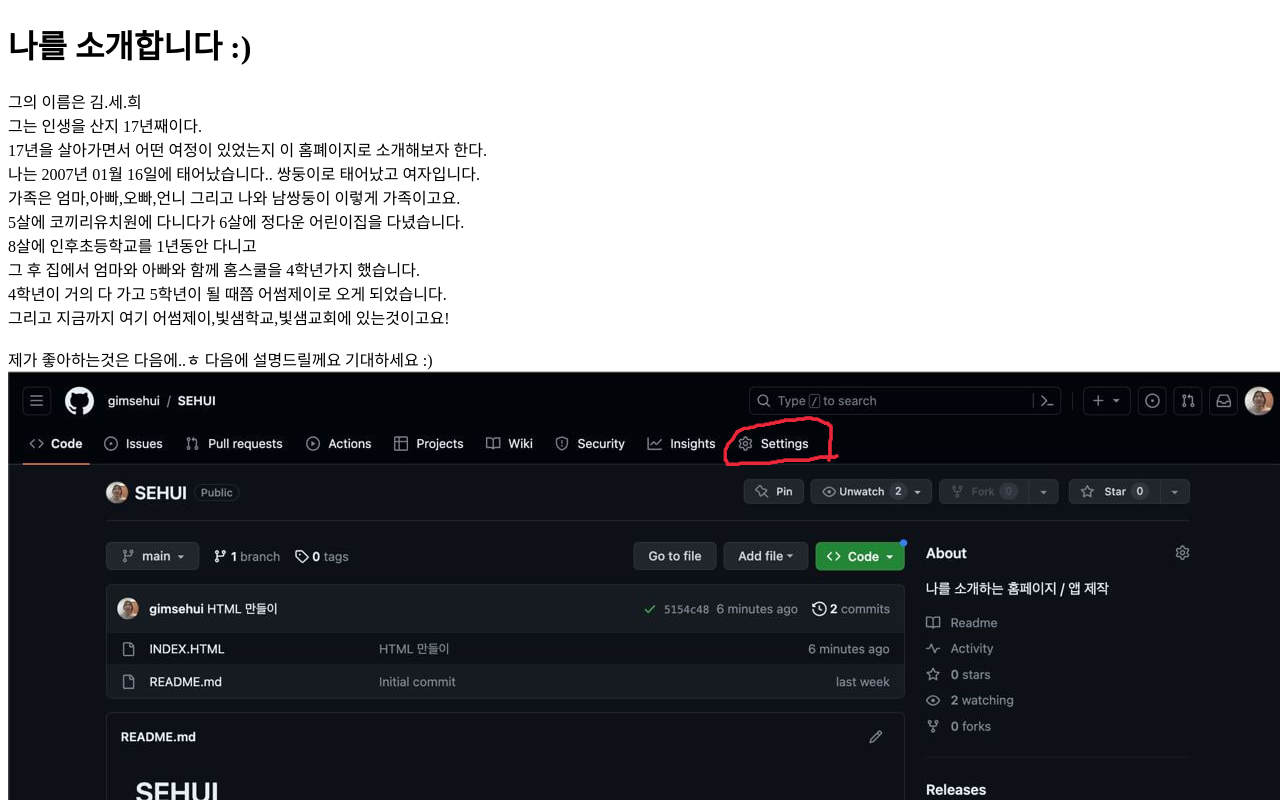
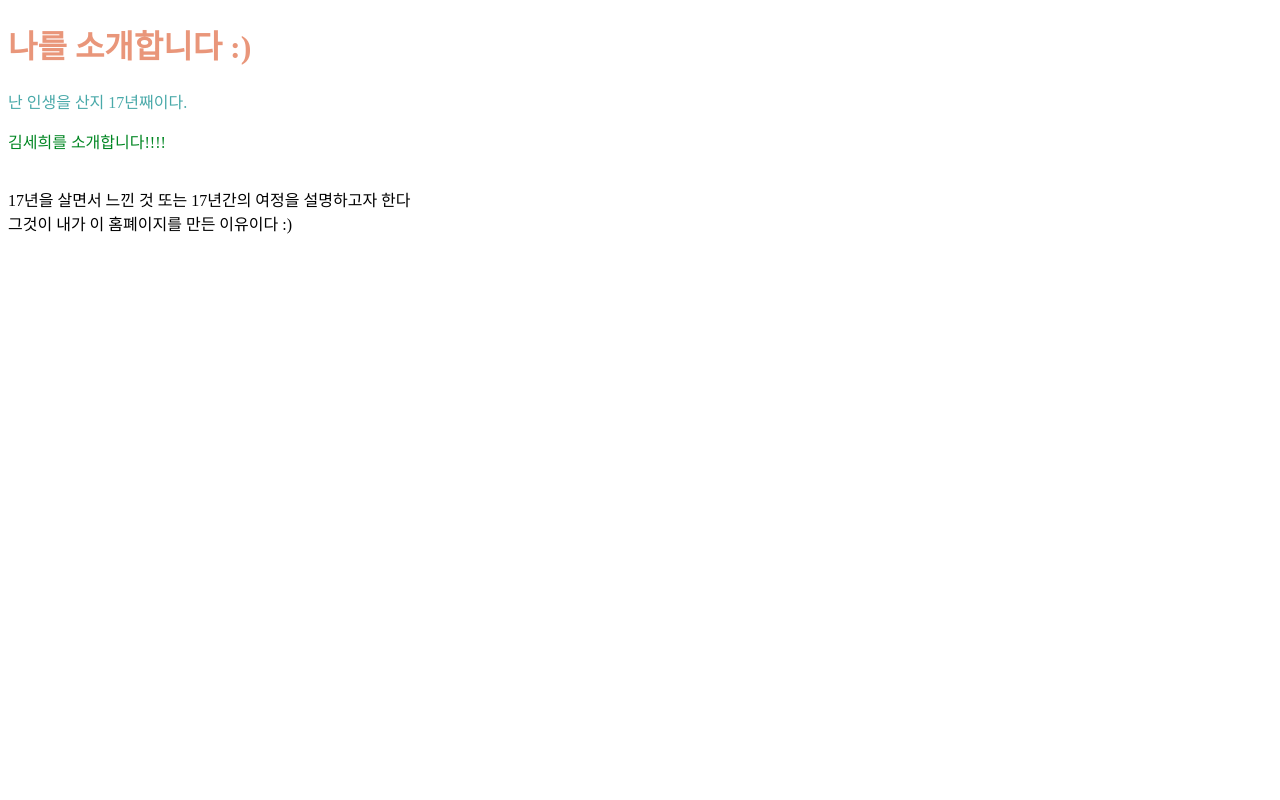
Before and after one commit to darinashin/SEHUI, a plain HTML site: page INDEX.HTML in a window 1280 px wide. Shown: the top 800 px of the page. Drawn offline with Linux system fonts and the light colour scheme.

Commit message:
/Users/awesomej/Documents/무제/style.css

```diff
--- a/INDEX.HTML
+++ b/INDEX.HTML
@@ -3,22 +3,17 @@
 <head>
     <meta charset="UTF-8">
     <meta name="viewport" content="width=device-width, initial-scale=1.0">
+    <link rel="stylesheet" href="style.css">
     <title>김세희를 소개합니다..!</title>
+
 </head>
 <body>
    <h1>나를 소개합니다  :)</h1>
-   <p> 그의 이름은 김.세.희 <br> 그는 인생을 산지 17년째이다.
-    <br> 17년을 살아가면서 어떤 여정이 있었는지 이 홈폐이지로 소개해보자 한다.
-    <br> 나는 2007년 01월 16일에 태어났습니다.. 쌍둥이로 태어났고 여자입니다.
-    <br> 가족은 엄마,아빠,오빠,언니 그리고 나와 남쌍둥이 이렇게 가족이고요.
-    <br> 5살에 코끼리유치원에 다니다가 6살에 정다운 어린이집을 다녔습니다.
-    <br> 8살에 인후초등학교를 1년동안 다니고
-    <br> 그 후 집에서 엄마와 아빠와 함께 홈스쿨을 4학년가지 했습니다.
-    <br> 4학년이 거의 다 가고 5학년이 될 때쯤 어썸제이로 오게 되었습니다.
-    <br> 그리고 지금까지 여기 어썸제이,빛샘학교,빛샘교회에 있는것이고요!
-    <br>
-    <br> 제가 좋아하는것은 다음에..ㅎ 다음에 설명드릴께요 기대하세요 :)
-<img src="2023-06-26 22.12.02.jpg" alt="">
-   </p> <a href="https//www.naver.com"></a>
+   <p id="p1"> 난 인생을 산지 17년째이다.</p>
+   <p class="p2"> 김세희를 소개합니다!!!! </p>
+    <br> 17년을 살면서 느낀 것 또는 17년간의 여정을 설명하고자 한다
+    <br> 그것이 내가 이  홈폐이지를 만든 이유이다  :)
+
+ <a href="https//www.naver.com"></a>
 </body>
 </html>
--- /dev/null
+++ b/style.css
@@ -0,0 +1,10 @@
+h1 {
+    color: darksalmon;
+}
+
+p{
+    color: rgb(73, 169, 169);
+}
+.p2{
+    color: rgb(0, 134, 34);
+}
```
Also changed, not shown: 2023-06-26 22.12.02.jpg (deleted), 2023-06-27 18.46.57.jpg (added).
